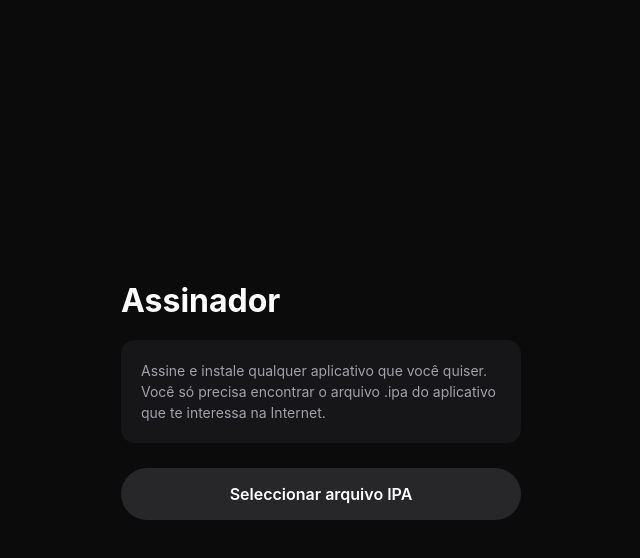
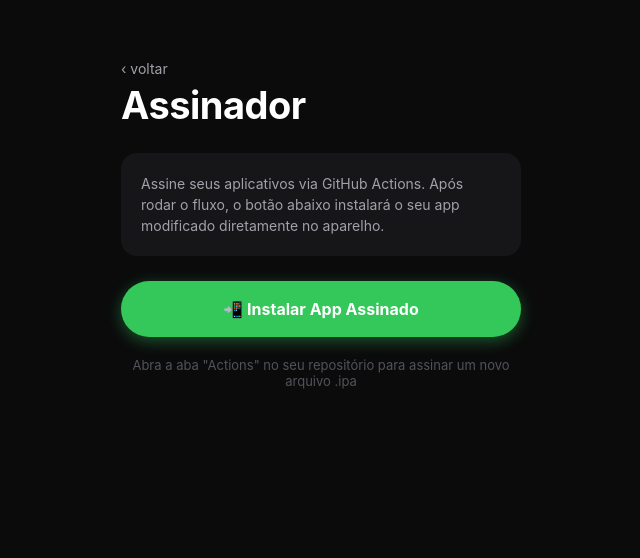
Before and after one commit to priscila940/Assinador, a website: page public/index.html in a window 1280 px wide. Shown: the whole page, without its empty margins (319-959 px from the left). Drawn offline with Linux system fonts and the light colour scheme.

Commit message:
Update index.html

```diff
--- a/public/index.html
+++ b/public/index.html
@@ -3,9 +3,9 @@
 <head>
     <meta charset="UTF-8">
     <meta name="viewport" content="width=device-width, initial-scale=1.0">
-    <title>Assinador IPA Web</title>
+    <title>Assinador Premium</title>
     <style>
-        * { box-sizing: border-box; }
+        * { box-sizing: border-box; margin: 0; padding: 0; }
         body {
             background-color: #0b0b0c;
             color: #ffffff;
@@ -13,91 +13,64 @@
             display: flex;
             flex-direction: column;
             align-items: center;
-            justify-content: center;
             min-height: 100vh;
-            margin: 0;
             padding: 20px;
+            padding-bottom: 120px;
         }
-        .container { width: 100%; max-width: 400px; }
-        h1 { font-size: 32px; font-weight: 700; margin-bottom: 20px; }
-        .card {
+        .container { width: 100%; max-width: 400px; margin-top: 40px; }
+        .header { display: flex; align-items: center; gap: 8px; margin-bottom: 5px; color: #a1a1aa; font-size: 14px; }
+        h1 { font-size: 38px; font-weight: 700; margin-bottom: 25px; letter-spacing: -0.5px; }
+
+        .card-info {
             background-color: #161618;
-            border-radius: 14px;
+            border-radius: 16px;
             padding: 20px;
             font-size: 14px;
             color: #a1a1aa;
             line-height: 1.5;
             margin-bottom: 25px;
         }
-        .btn-upload {
-            background-color: #27272a;
-            color: white;
-            border-radius: 30px;
-            padding: 16px;
-            font-size: 16px;
-            font-weight: 600;
-            width: 100%;
-            cursor: pointer;
+
+        .btn-install {
             display: block;
-            text-align: center;
-            transition: background 0.2s;
-        }
-        .btn-upload:hover { background-color: #3f3f46; }
-        input[type="file"] { display: none; }
-        .status { margin-top: 20px; font-size: 14px; color: #3b82f6; text-align: center; }
-        .btn-install {
-            display: none;
-            margin-top: 20px;
             background-color: #34c759;
             color: white;
             text-decoration: none;
-            padding: 14px;
-            text-align: center;
+            padding: 18px;
             border-radius: 30px;
             font-weight: bold;
+            font-size: 16px;
+            text-align: center;
+            box-shadow: 0 4px 15px rgba(52, 199, 89, 0.4);
+            margin-top: 20px;
         }
+        .info-footer { color: #52525b; font-size: 13px; text-align: center; margin-top: 20px; }
     </style>
 </head>
 <body>
+
 <div class="container">
+    <div class="header">‹ voltar</div>
     <h1>Assinador</h1>
-    <div class="card">
-        Assine e instale qualquer aplicativo que você quiser. Você só precisa encontrar o arquivo .ipa do aplicativo que te interessa na Internet.
+
+    <div class="card-info">
+        Assine seus aplicativos via GitHub Actions. Após rodar o fluxo, o botão abaixo instalará o seu app modificado diretamente no aparelho.
     </div>
-    <label class="btn-upload">
-        Seleccionar arquivo IPA
-        <input type="file" id="ipaInput" accept=".ipa">
-    </label>
-    <div class="status" id="statusText"></div>
-    <a href="#" class="btn-install" id="installBtn">Instalar Aplicativo</a>
+
+    <!-- Esse link puxará o manifesto gerado pelo Actions -->
+    <a href="#" class="btn-install" id="installBtn">📲 Instalar App Assinado</a>
+
+    <div class="info-footer">
+        Abra a aba "Actions" no seu repositório para assinar um novo arquivo .ipa
+    </div>
 </div>
+
 <script>
-    document.getElementById('ipaInput').addEventListener('change', async (e) => {
-        const file = e.target.files[0];
-        if (!file) return;
-        const statusText = document.getElementById('statusText');
-        const installBtn = document.getElementById('installBtn');
+    // Script corrigido para montar a URL perfeitamente sem dar 404 no plist
+    const repoName = window.location.pathname.split('/')[1];
+    const installBtn = document.getElementById('installBtn');
+    installBtn.href = `itms-services://?action=download-manifest&url=https://${window.location.hostname}/${repoName}/manifests/app.plist`;
+</script>
 
-        statusText.innerText = "Assinando arquivo... Aguarde.";
-        installBtn.style.display = "none";
-
-        const formData = new FormData();
-        formData.append('ipa', file);
-
-        try {
-            const res = await fetch('/assinar', { method: 'POST', body: formData });
-            const data = await res.json();
-            if (data.success) {
-                statusText.innerText = "Assinado com sucesso!";
-                installBtn.href = `itms-services://?action=download-manifest&url=${window.location.origin}/manifests/${data.id}.plist`;
-                installBtn.style.display = "block";
-            } else {
-                statusText.innerText = "Erro: " + data.error;
-            }
-        } catch (err) {
-            statusText.innerText = "Erro na conexão com o servidor.";
-        }
-    });
-</script>
 </body>
 </html>
```
